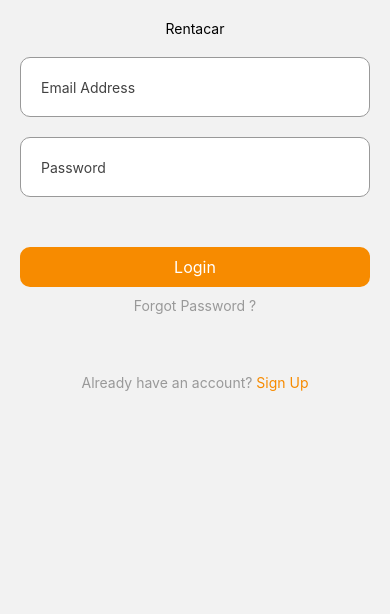
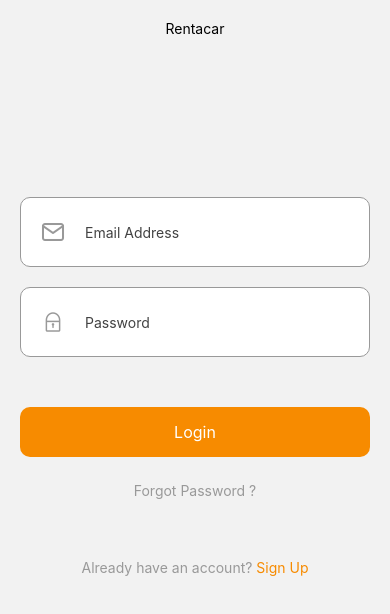
Before and after one commit to mhxx307/rent-car-react-native, a React Native app: screen / in a window 390 px wide. Shown: the top 614 px of the page. Built offline with nearby package versions, Linux system fonts and the light colour scheme; no server answers.

Commit message:
update icon for screens
I have updated the icon for 2 login and registration screens.

```diff
--- a/src/components/Icons/index.js
+++ b/src/components/Icons/index.js
@@ -79,3 +79,19 @@ export const FilterIcon = ({ size = 24, color = 'black', style = {} }) => {
 export const BellIcon = ({ size = 24, color = 'black', style = {} }) => {
     return <AntDesign name="bells" size={size} color={color} style={style} />;
 };
+
+export const PersonIcon = ({ size = 24, color = 'black', style = {} }) => {
+    return <Ionicons name="person" size={size} color={color} style={style} />;
+};
+
+export const PhoneIcon = ({ size = 24, color = 'black', style = {} }) => {
+    return <Ionicons name="call-outline" size={size} color={color} style={style} />;
+};
+
+export const MailIcon = ({ size = 24, color = 'black', style = {} }) => {
+    return <Feather name="mail" size={size} color={color} style={style} />;
+};
+
+export const PasswordIcon = ({ size = 24, color = 'black', style = {} }) => {
+    return <AntDesign name="lock"  size={size} color={color} style={style}  />;
+};
--- a/src/components/Search/index.js
+++ b/src/components/Search/index.js
@@ -1,6 +1,6 @@
 import { TextInput, View } from 'react-native';
 
-import { FilterIcon, SearchIcon } from '~/components/Icons';
+import { FilterIcon, SearchIcon, PersonIcon } from '~/components/Icons';
 import Button from '~/components/Button';
 import styles from './styles';
 import COLORS from '../Colors';
--- a/src/screens/Login/index.js
+++ b/src/screens/Login/index.js
@@ -5,6 +5,8 @@ import COLORS from '~/components/Colors';
 import DefaultLayout from '~/components/Layouts/DefaultLayout';
 import Search from '~/components/Search';
 import styles from './styles';
+
+import { SearchIcon, PersonIcon, PhoneIcon, MailIcon, PasswordIcon } from '~/components/Icons';
 
 function Login() {
     const navigation = useNavigation();
@@ -24,16 +26,16 @@ function Login() {
                 <View>
                     <Search
                         placeholder="Email Address"
-                        LeftIcon={false}
+                        LeftIcon={MailIcon}
                         showBtnFilter={false}
-                        height={60}
-                        style={{ marginTop: 20 }}
+                        height={70}
+                        style={{ marginTop: 160 }}
                     />
                     <Search
                         placeholder="Password"
-                        LeftIcon={false}
+                        LeftIcon={PasswordIcon}
                         showBtnFilter={false}
-                        height={60}
+                        height={70}
                         style={{ marginTop: 20 }}
                     />
                 </View>
@@ -42,7 +44,7 @@ function Login() {
                     <Button
                         style={{
                             backgroundColor: COLORS.primary,
-                            padding: 10,
+                            padding: 15,
                             borderRadius: 10,
                         }}
                         onPress={() => {
--- a/src/screens/Login/styles.js
+++ b/src/screens/Login/styles.js
@@ -16,7 +16,7 @@ const styles = StyleSheet.create({
     forgot: {
         alignSelf: 'center',
         color: COLORS.textColor,
-        marginTop: 10,
+        marginTop: 25,
     },
 });
 
--- a/src/screens/SignUp/index.js
+++ b/src/screens/SignUp/index.js
@@ -8,7 +8,7 @@ import styles from './styles';
 
 import Checkbox from 'expo-checkbox';
 import { useState } from 'react';
-import { SearchIcon } from '~/components/Icons';
+import { SearchIcon, PersonIcon, PhoneIcon, MailIcon, PasswordIcon } from '~/components/Icons';
 
 function SignUp() {
     const navigation = useNavigation();
@@ -30,41 +30,41 @@ function SignUp() {
                 <View>
                     <Search
                         placeholder="First Name"
-                        LeftIcon={SearchIcon}
+                        LeftIcon={PersonIcon}
                         showBtnFilter={false}
-                        height={60}
+                        height={70}
                         style={{ marginTop: 20 }}
                     />
 
                     <Search
                         placeholder="Last Name"
-                        LeftIcon={false}
+                        LeftIcon={PersonIcon}
                         showBtnFilter={false}
-                        height={60}
+                        height={70}
                         style={{ marginTop: 20 }}
                     />
 
                     <Search
                         placeholder="Phone Number"
-                        LeftIcon={false}
+                        LeftIcon={PhoneIcon}
                         showBtnFilter={false}
-                        height={60}
+                        height={70}
                         style={{ marginTop: 20 }}
                     />
 
                     <Search
                         placeholder="Email Address"
-                        LeftIcon={false}
+                        LeftIcon={MailIcon}
                         showBtnFilter={false}
-                        height={60}
+                        height={70}
                         style={{ marginTop: 20 }}
                     />
 
                     <Search
                         placeholder="Password"
-                        LeftIcon={false}
+                        LeftIcon={PasswordIcon}
                         showBtnFilter={false}
-                        height={60}
+                        height={70}
                         style={{ marginTop: 20 }}
                     />
                 </View>
@@ -111,7 +111,7 @@ function SignUp() {
                             navigation.navigate('Home');
                         }}
                     >
-                        <Text style={[styles.forgot, { marginTop: 30 }]}>
+                        <Text style={[styles.forgot, { marginTop: 20 }]}>
                             Already have an account?{' '}
                             <Text style={{ color: COLORS.primary }}>Login</Text>
                         </Text>
--- a/src/screens/SignUp/styles.js
+++ b/src/screens/SignUp/styles.js
@@ -34,7 +34,7 @@ const styles = StyleSheet.create({
         textDecorationLine: 'underline'
     },
     btnSignUp: {
-        marginTop: 70
+        marginTop: 50
     }
 });
 
```
Also changed, not shown: 2 other files (tests, documents, lock files or other folders).
